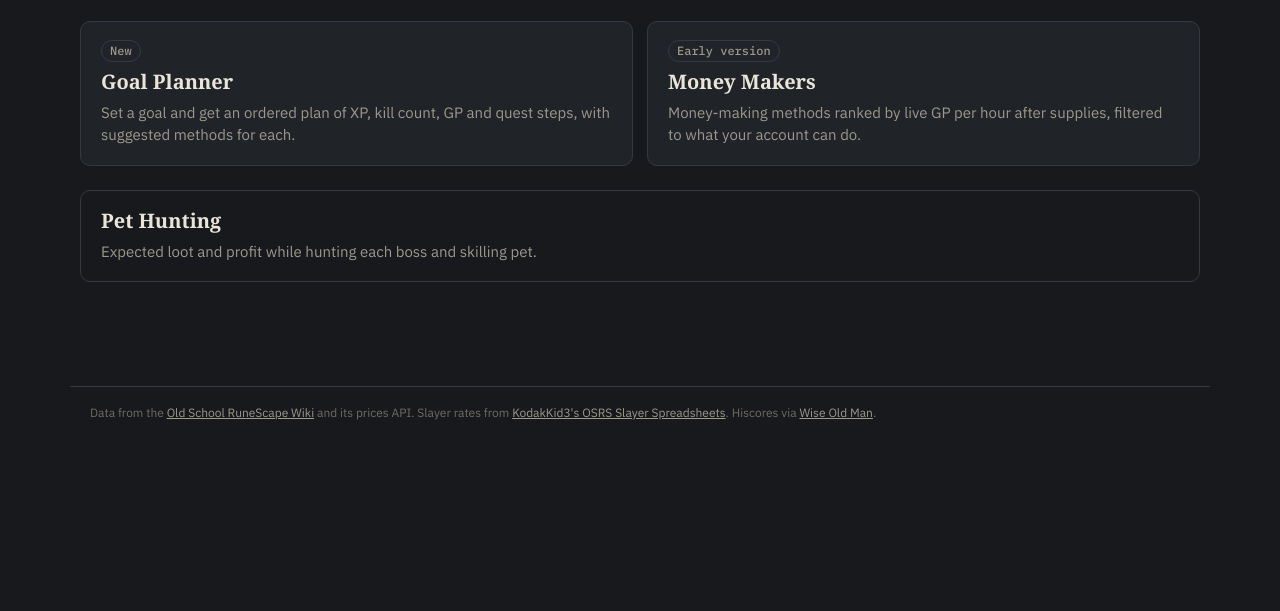
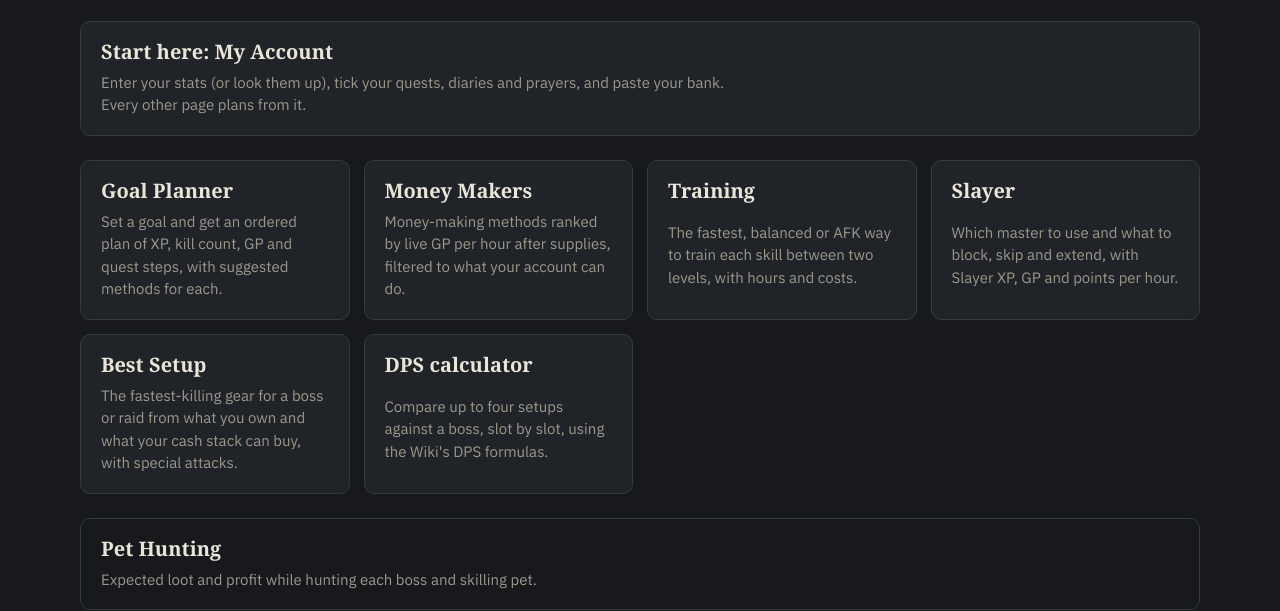
Before and after one commit to HarveyMahon/OSRS-Planner, a plain HTML site: page index.html in a window 1280 px wide. Shown: the part 189-800 px from the top of the page. Drawn offline with Linux system fonts and the light colour scheme; a web font is replaced by a local one.

Commit message:
Home page: cards for every page, starting with My Account (other pages plan from it); dropped the stale New / Early version badges
Co-Authored-By: Claude Opus 5.5 <noreply@anthropic.com>
Claude-Session: https://claude.ai/code/session_013Siw7rbBmk3XEpQoP59Fd2

```diff
--- a/index.html
+++ b/index.html
@@ -14,9 +14,14 @@
 <main class="page">
   <h1>OSRS Planner</h1>
   <p>Plan account goals around your stats, quests and bank: what to train, what to kill, and how to fund it, priced live from the OSRS Wiki.</p>
+  <a class="card" href="account/"><h2>Start here: My Account</h2><p>Enter your stats (or look them up), tick your quests, diaries and prayers, and paste your bank. Every other page plans from it.</p></a>
   <div class="cards">
-    <a class="card" href="planner/"><span class="badge">New</span><h2>Goal Planner</h2><p>Set a goal and get an ordered plan of XP, kill count, GP and quest steps, with suggested methods for each.</p></a>
-    <a class="card" href="money/"><span class="badge">Early version</span><h2>Money Makers</h2><p>Money-making methods ranked by live GP per hour after supplies, filtered to what your account can do.</p></a>
+    <a class="card" href="planner/"><h2>Goal Planner</h2><p>Set a goal and get an ordered plan of XP, kill count, GP and quest steps, with suggested methods for each.</p></a>
+    <a class="card" href="money/"><h2>Money Makers</h2><p>Money-making methods ranked by live GP per hour after supplies, filtered to what your account can do.</p></a>
+    <a class="card" href="training/"><h2>Training</h2><p>The fastest, balanced or AFK way to train each skill between two levels, with hours and costs.</p></a>
+    <a class="card" href="slayer/"><h2>Slayer</h2><p>Which master to use and what to block, skip and extend, with Slayer XP, GP and points per hour.</p></a>
+    <a class="card" href="gear/"><h2>Best Setup</h2><p>The fastest-killing gear for a boss or raid from what you own and what your cash stack can buy, with special attacks.</p></a>
+    <a class="card" href="dps/"><h2>DPS calculator</h2><p>Compare up to four setups against a boss, slot by slot, using the Wiki's DPS formulas.</p></a>
   </div>
   <a class="card minor" href="pets/"><h2>Pet Hunting</h2><p>Expected loot and profit while hunting each boss and skilling pet.</p></a>
 </main>
```
